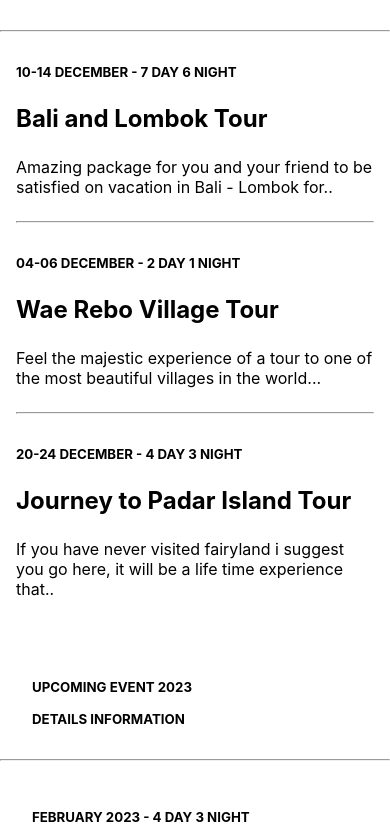
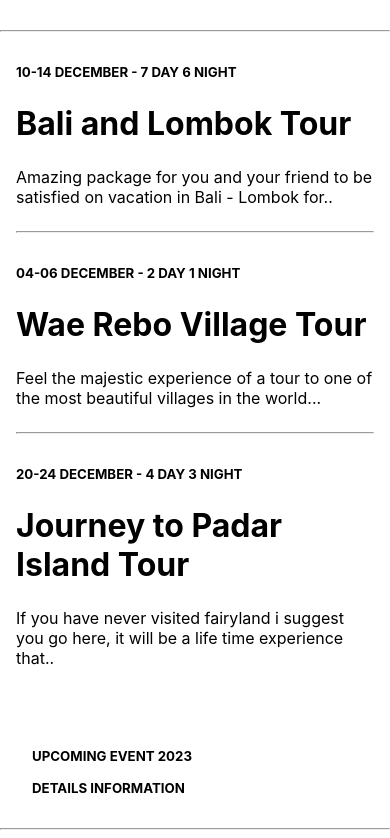
Before and after one commit to L4KsHM1/Travela, a website built with Vite: page index.html in a window 390 px wide. Shown: the part 1436-2274 px from the top of the page. Built offline with nearby package versions, Linux system fonts and the light colour scheme.

Commit message:
responsive

```diff
--- a/style.css
+++ b/style.css
@@ -231,7 +231,7 @@ a {
     padding: 1rem;
   }
   .shift-sec h1 {
-    font-size: 1.5rem;
+    /* font-size: 1.5rem; */
   }
   .events {
     grid-template-columns: repeat(1, auto);
```
